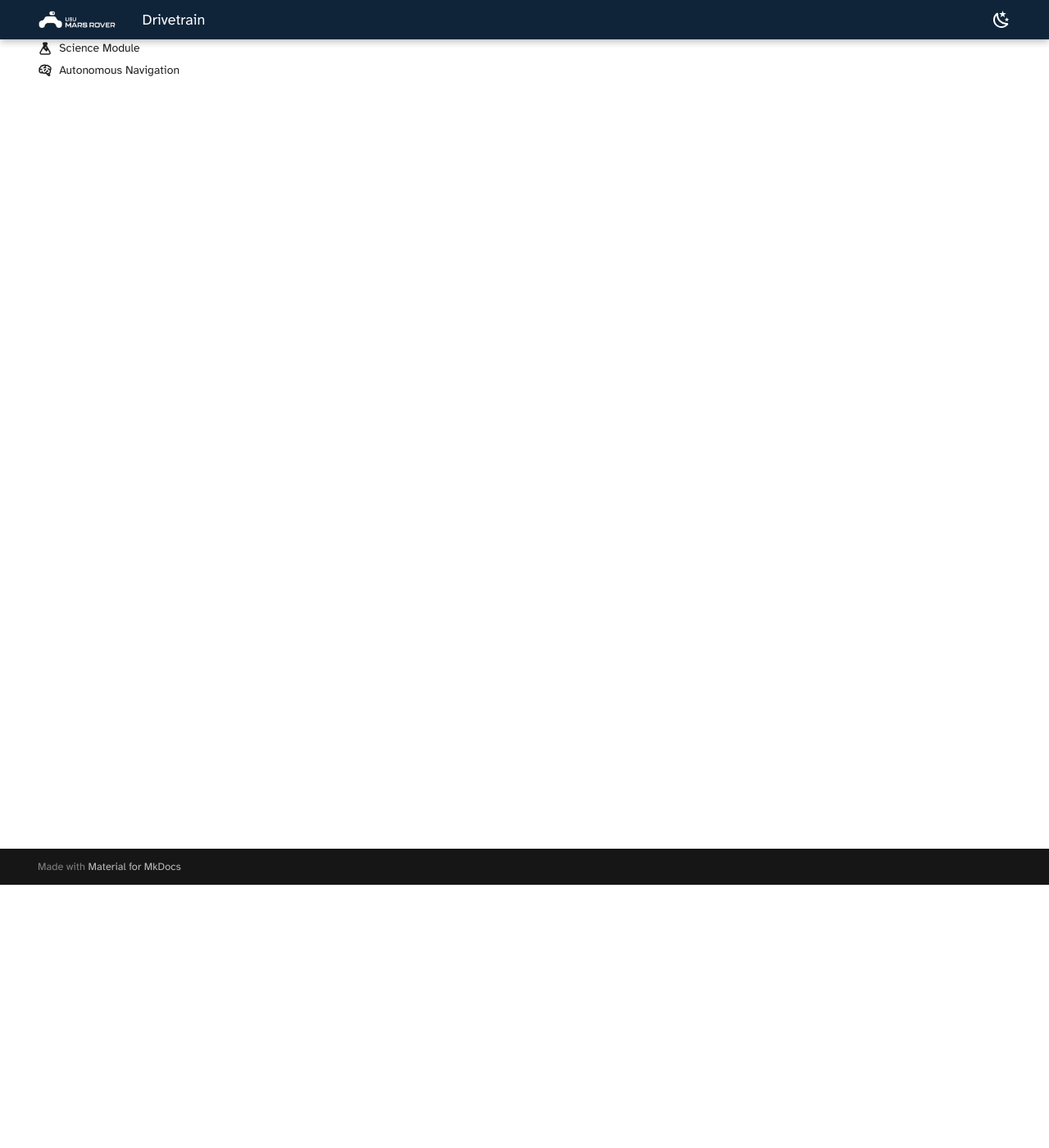
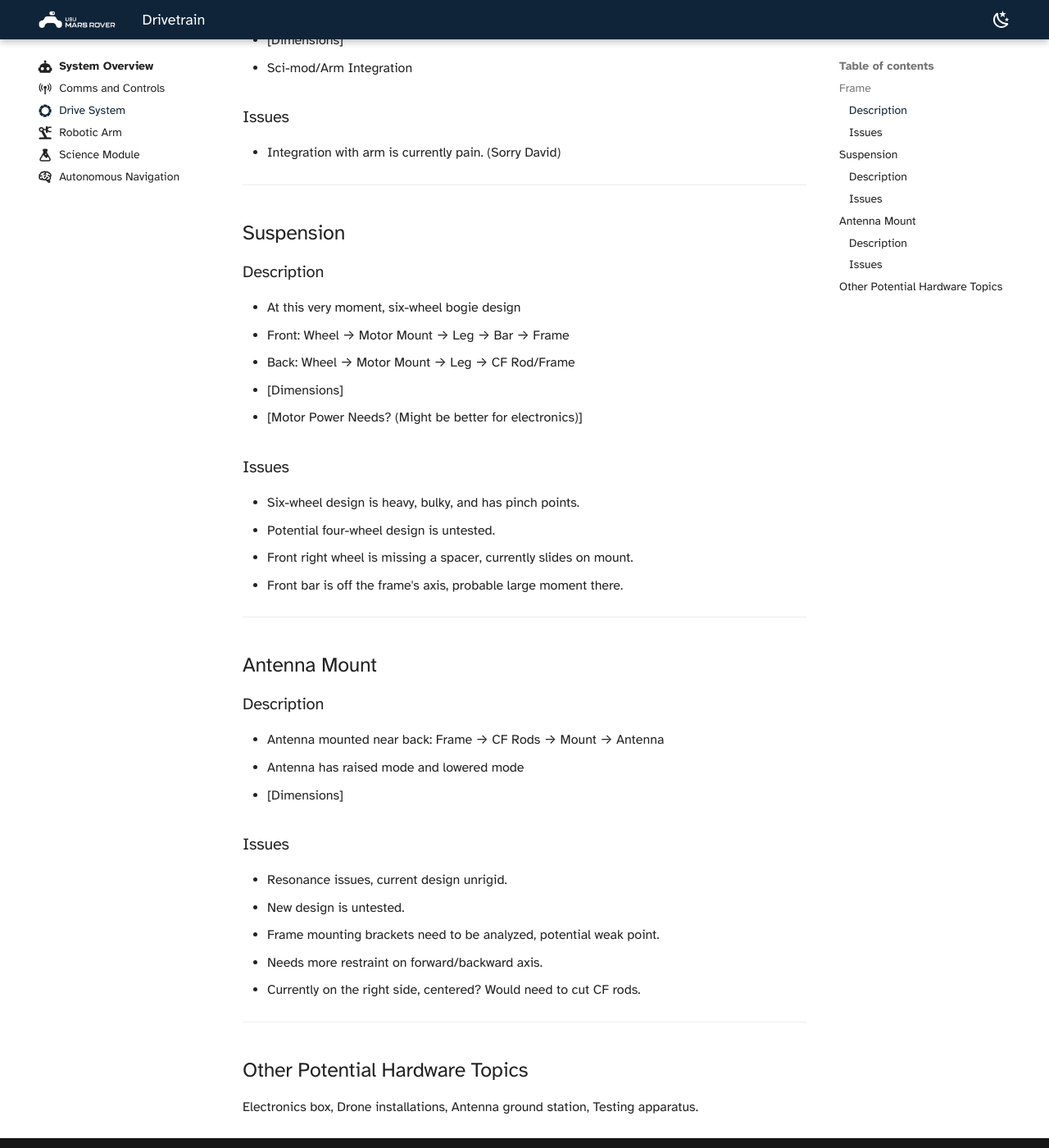
Before and after one commit to USUMarsRoverTeam/usumarsroverteam.github.io, an MkDocs documentation site: the page built from docs/sys-overview/drive.md, in a window 1280 px wide and 1400 px high, scrolled down 321 px. Shown: the whole window at 82% size. Built offline with MkDocs 1.6.1 and Material for MkDocs 9.7.7, drawn with Linux system fonts in a browser that asks for light colours; some of the changed text lies outside the part shown.

Commit message:
Drive Basics & Arm Basics

```diff
--- a/docs/sys-overview/drive.md
+++ b/docs/sys-overview/drive.md
@@ -2,4 +2,51 @@
 title: Drivetrain
 icon: material/tire
 ---
-## Drivetrain Documentation
+## Frame
+
+### Description
+- T-slotted
+- [Dimensions]
+- Sci-mod/Arm Integration
+
+### Issues
+- Integration with arm is currently pain. (Sorry David)
+
+---
+
+## Suspension
+
+### Description
+- At this very moment, six-wheel bogie design
+- Front: Wheel → Motor Mount → Leg → Bar → Frame
+- Back: Wheel → Motor Mount → Leg → CF Rod/Frame
+- [Dimensions]
+- [Motor Power Needs? (Might be better for electronics)]
+
+### Issues
+- Six-wheel design is heavy, bulky, and has pinch points.
+- Potential four-wheel design is untested.
+- Front right wheel is missing a spacer, currently slides on mount.
+- Front bar is off the frame's axis, probable large moment there.
+
+---
+
+## Antenna Mount
+
+### Description
+- Antenna mounted near back: Frame → CF Rods → Mount → Antenna
+- Antenna has raised mode and lowered mode
+- [Dimensions]
+
+### Issues
+- Resonance issues, current design unrigid.
+- New design is untested.
+- Frame mounting brackets need to be analyzed, potential weak point.
+- Needs more restraint on forward/backward axis.
+- Currently on the right side, centered? Would need to cut CF rods.
+
+---
+
+## Other Potential Hardware Topics
+
+Electronics box, Drone installations, Antenna ground station, Testing apparatus.
--- a/mkdocs.yml
+++ b/mkdocs.yml
@@ -54,6 +54,10 @@ nav:
 
 markdown_extensions:
   - attr_list
+  - tables
+  - pymdownx.emoji:
+      emoji_index: !!python/name:material.extensions.emoji.twemoji
+      emoji_generator: !!python/name:material.extensions.emoji.to_svg
   - toc:
       permalink: true
 
```
Also changed, not shown: docs/sys-overview/arm.md (+21 -1 lines).
